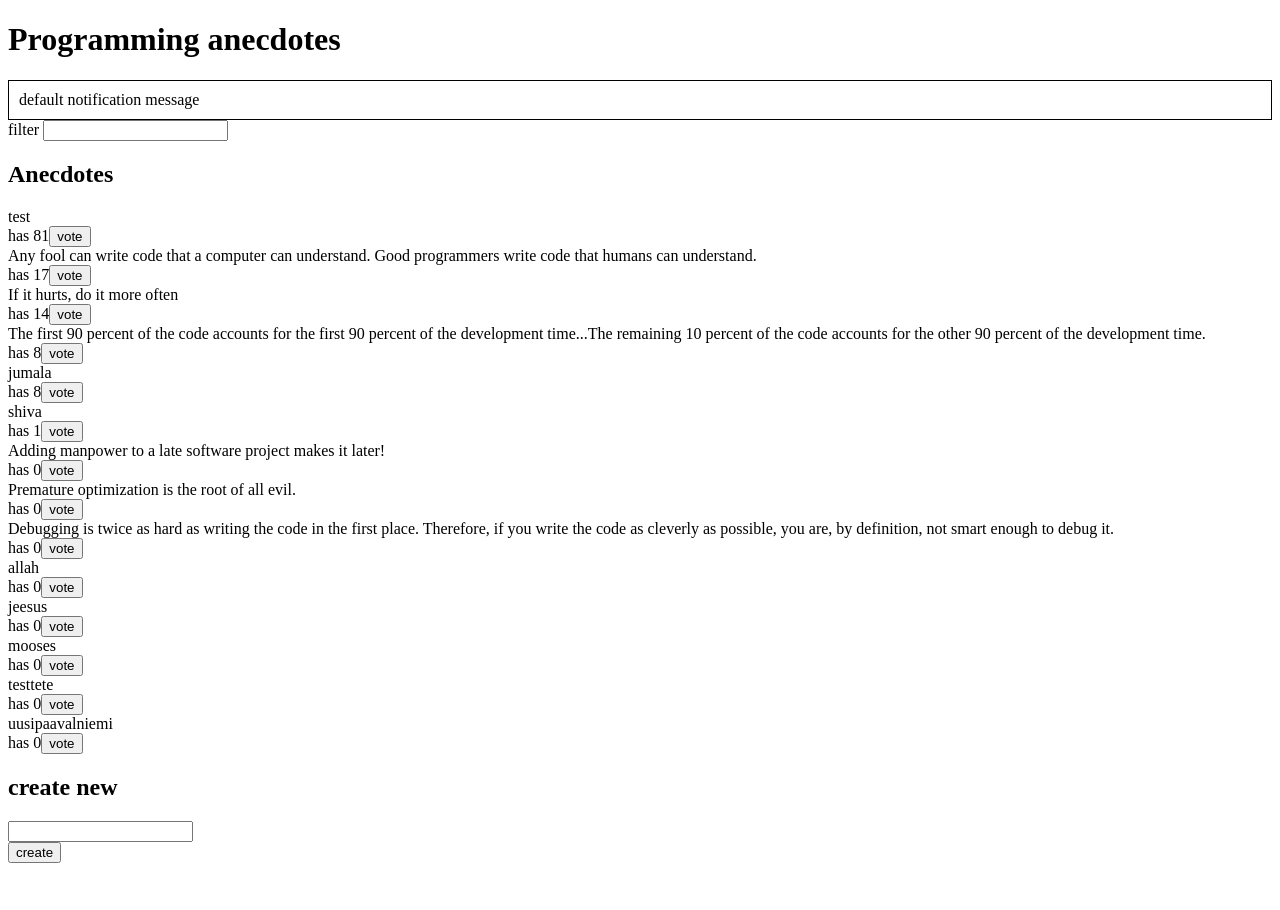
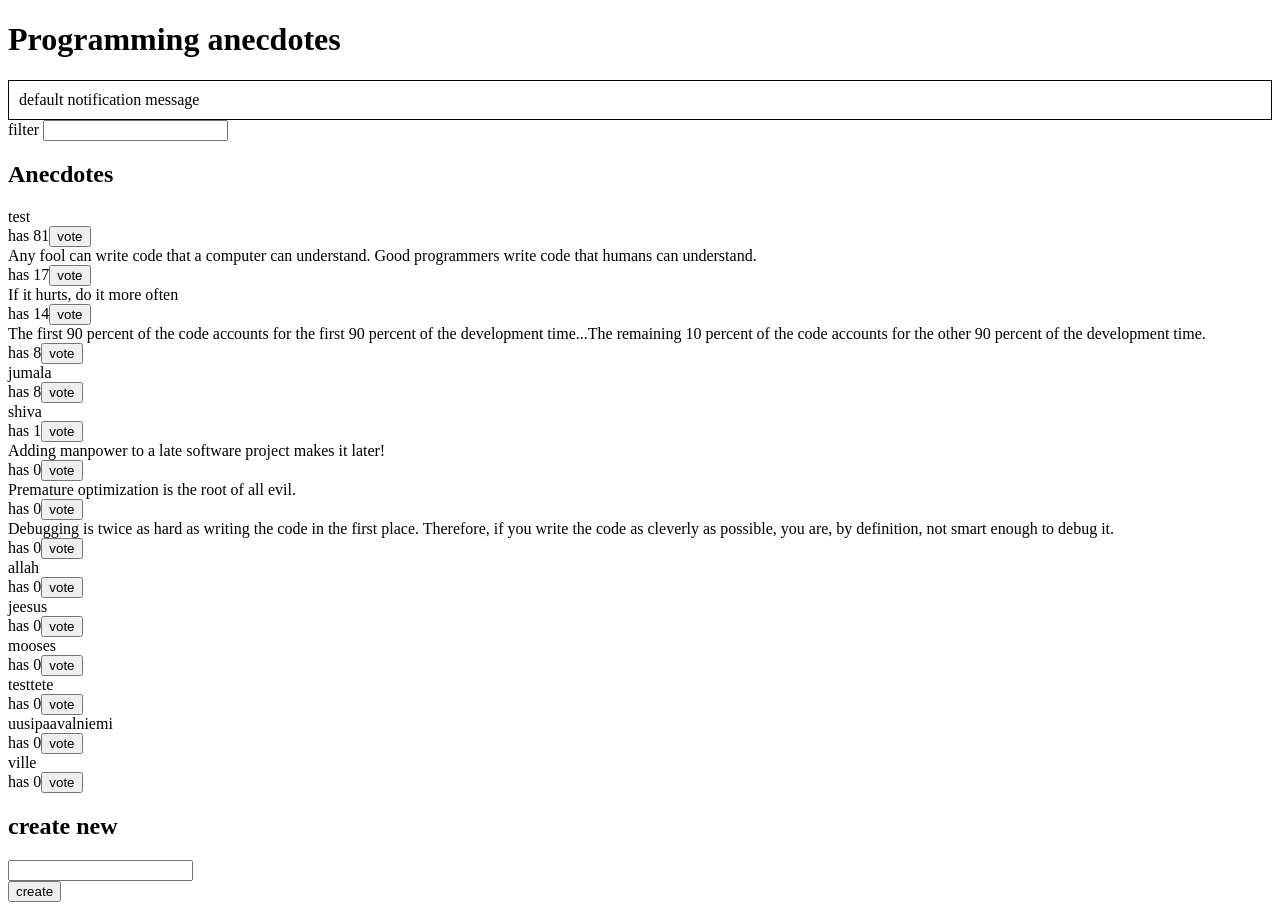
Before and after one commit to liamkar/fullstack-course, a React (Create React App) app in the folder 6-harkat/redux-anecdotes-v2/: page / in a window 1280 px wide. Before the commit the page ends 871 px from the top, so only its background shows below. Built offline with nearby package versions, Linux system fonts and the light colour scheme; data requests are answered from the project's data file.

Commit message:
6.15. make notification work in redux-thunk style

```diff
--- a/6-harkat/redux-anecdotes-v2/db.json
+++ b/6-harkat/redux-anecdotes-v2/db.json
@@ -69,6 +69,11 @@
       "content": "shiva",
       "votes": 1,
       "id": "30Ul62w"
+    },
+    {
+      "content": "ville",
+      "votes": 0,
+      "id": "SkkYCmx"
     }
   ]
 }
--- a/6-harkat/redux-anecdotes-v2/src/components/AnecdoteForm.js
+++ b/6-harkat/redux-anecdotes-v2/src/components/AnecdoteForm.js
@@ -22,6 +22,7 @@ class AnecdoteForm extends React.Component {
     this.props.anecdoteCreation(content)
 
 
+    /*//Notifikaatioiden tekeminen on nyt hieman ikävää, sillä se edellyttää kahden actionin tekemistä ja setTimeout-funktion käyttöä:
 
     //this.props.store.dispatch(notificationSetting('New anecdote,'+ content +',added succesfully!'))
     this.props.notificationSetting('New anecdote,'+ content +',added succesfully!')
@@ -30,7 +31,10 @@ class AnecdoteForm extends React.Component {
       //this.props.store.dispatch(notificationRemove())
       this.props.notificationRemove()
     }, 5000)
+    */
 
+    //Tee asynkrooninen action creator, joka mahdollistaa notifikaation antamisen seuraavasti:
+   this.props.notificationSetting('New anecdote,'+ content +',added succesfully!', 10)
 
 
 
```
